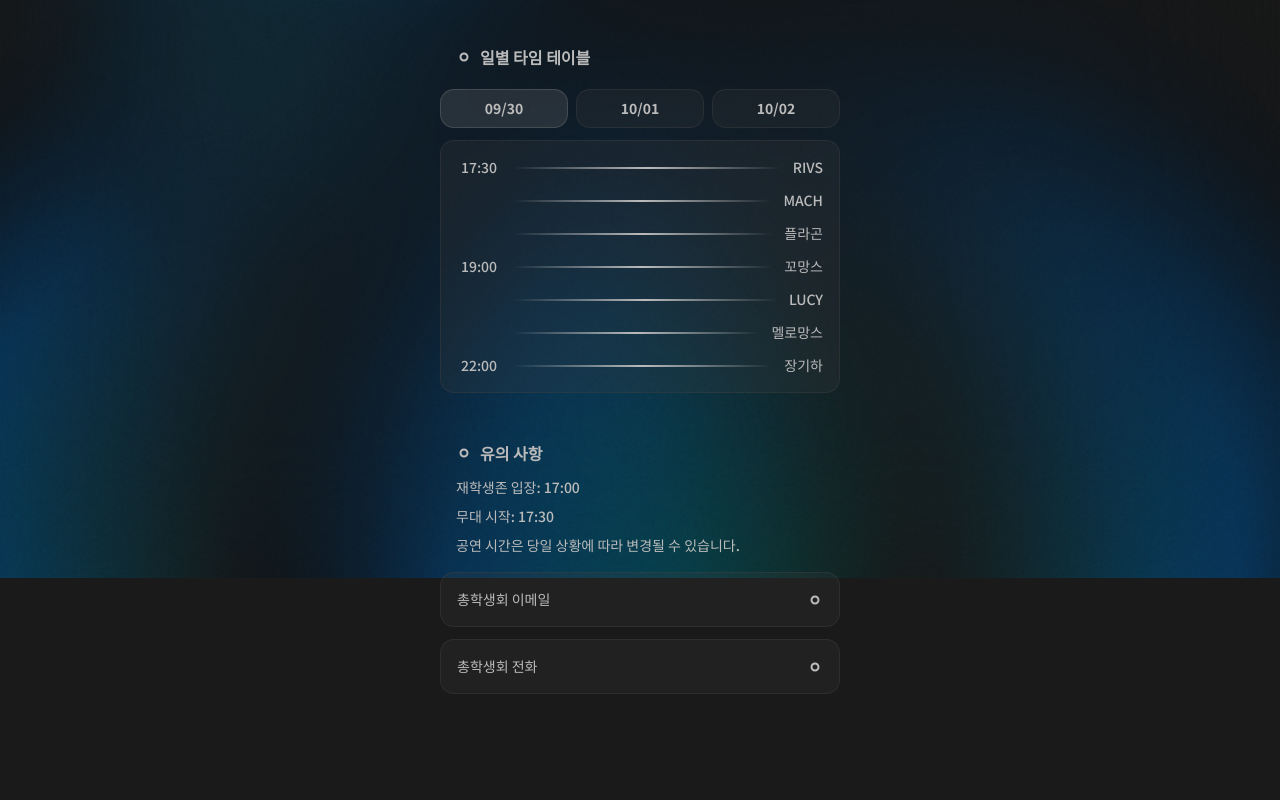
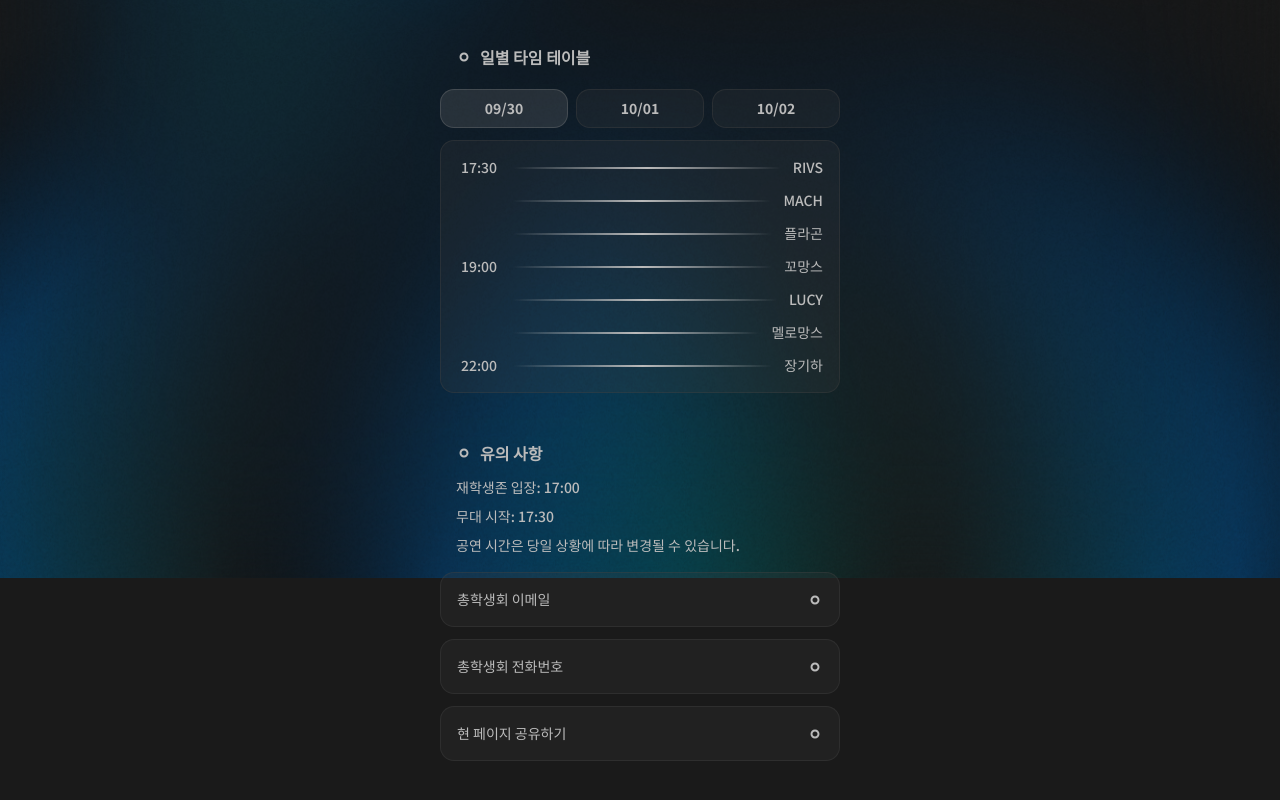
Before and after one commit to Be9room/Festime_FE, a React (Vite) app: page /timetable in a window 1280 px wide. Shown: the part 222-1022 px from the top of the page. Built offline with nearby package versions, Linux system fonts and the light colour scheme.

Commit message:
feat: edit LinkBlock onClick method
- onClick 메서드 동작 방식을 변경했습니다.
- mailto:, tel: 의 경우를 대응할 수 있도록 변경했습니다.
- 페이지 공유 기능을 추가했습니다.

```diff
--- a/src/components/LinkBlock/index.jsx
+++ b/src/components/LinkBlock/index.jsx
@@ -1,12 +1,33 @@
 import CircleIcon from "../../assets/svgs/circle.svg?react";
 import { useNavigate } from "react-router-dom";
+
+const TEL_REGEXP = /^tel:\+82\d{1,2}\d{3,4}\d{4}$/;
+const MAIL_REGEXP = /^mailto:[a-zA-Z0-9._%+-]+@[a-zA-Z0-9.-]+\.[a-zA-Z]{2,}$/;
+const SHARE_REGEXP = /^share$/;
 
 const LinkBlock = ({ text, className, to = "/" }) => {
   const navigate = useNavigate();
 
+  const handleButtonClicked = (to) => {
+    if (TEL_REGEXP.test(to) || MAIL_REGEXP.test(to)) {
+      window.location.href = to;
+    } else if (SHARE_REGEXP.test(to)) {
+      if (navigator.share) {
+        navigator
+          .share({
+            title: "Share this content",
+            url: window.location.href
+          })
+          .catch((error) => {
+            console.error("Error sharing:", error);
+          });
+      } else alert("Sharing is not supported in this browser.");
+    } else navigate(to);
+  };
+
   return (
     <button
-      onClick={() => navigate(to)}
+      onClick={() => handleButtonClicked(to)}
       className={`darkgrayblock darkgrayblock-button-hover flex w-full flex-row justify-between gap-3 p-4 ${className} items-center`}
     >
       <span className="medium-14 flex-1 text-left">{text}</span>
--- a/src/pages/TimeTable/index.jsx
+++ b/src/pages/TimeTable/index.jsx
@@ -24,8 +24,9 @@ const TimeTable = () => {
         title="유의 사항"
         subtitle={["재학생존 입장: 17:00", "무대 시작: 17:30", "공연 시간은 당일 상황에 따라 변경될 수 있습니다."]}
       />
-      <LinkBlock text="총학생회 이메일" />
-      <LinkBlock className="mt-3" text="총학생회 전화" />
+      <LinkBlock text="총학생회 이메일" to="mailto:inhasg.festival.2024@gmail.com" />
+      <LinkBlock className="mt-3" text="총학생회 전화번호" to="tel:+82328608451" />
+      <LinkBlock className="mt-3" text="현 페이지 공유하기" to="share" />
     </Layout>
   );
 };
```
